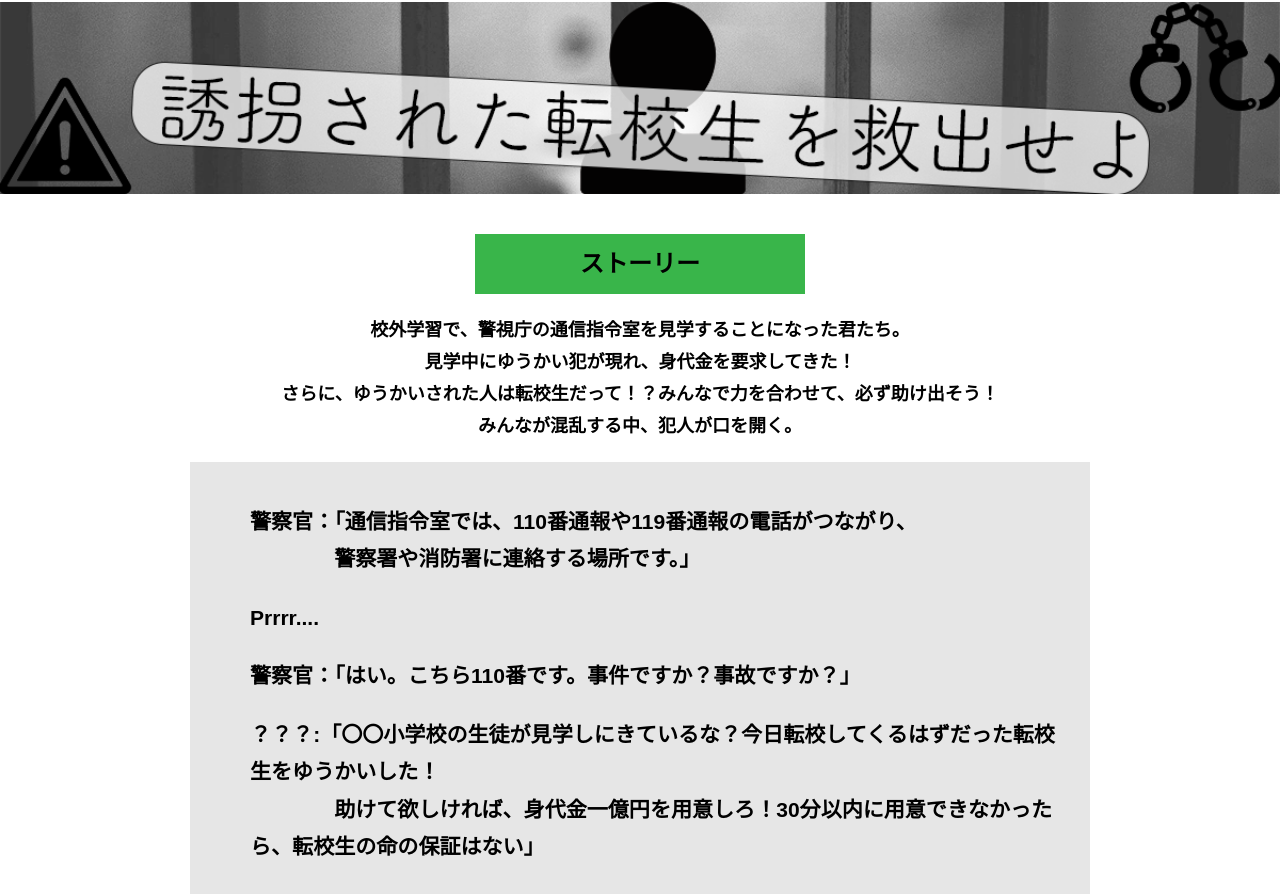
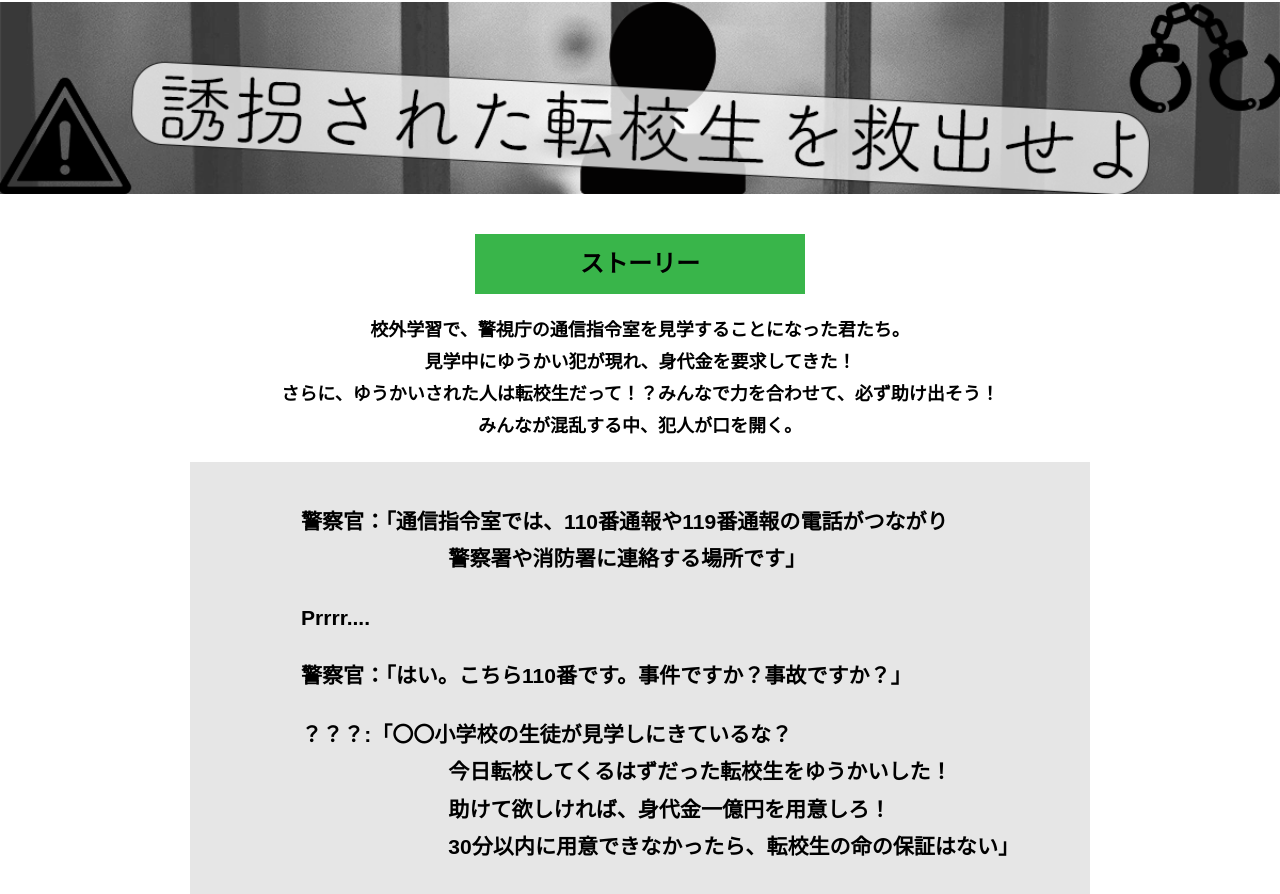
Before and after one commit to N-AQuery/beta-omiya-B, a plain HTML site: page index.html in a window 1280 px wide. Shown: the part 58-952 px from the top of the page. Drawn offline with Linux system fonts and the light colour scheme.

Commit message:
Update index.html

```diff
--- a/index.html
+++ b/index.html
@@ -35,12 +35,14 @@
             みんなが混乱する中、犯人が口を開く。</p>
           <div class="story__note__outer bg-color--gray">
             <ul class="story__note">
-              <h3>警察官：「通信指令室では、110番通報や119番通報の電話がつながり、<br>
-                　　　　警察署や消防署に連絡する場所です。」</h3>
+              <h3>警察官：「通信指令室では、110番通報や119番通報の電話がつながり<br>
+                　　　　　　　警察署や消防署に連絡する場所です」</h3>
               <h3>Prrrr....</h3>
               <h3>警察官：「はい。こちら110番です。事件ですか？事故ですか？」</h3>
-              <h3>？？？:「〇〇小学校の生徒が見学しにきているな？今日転校してくるはずだった転校生をゆうかいした！<br>
-                　　　　助けて欲しければ、身代金一億円を用意しろ！30分以内に用意できなかったら、転校生の命の保証はない」
+              <h3>？？？:「〇〇小学校の生徒が見学しにきているな？<br>
+                　　　　　　　今日転校してくるはずだった転校生をゆうかいした！<br>
+                　　　　　　　助けて欲しければ、身代金一億円を用意しろ！<br>
+                　　　　　　　30分以内に用意できなかったら、転校生の命の保証はない」
             </ul>
           </div>
           <p class="text-center">いつの間にか、タイマーが起動した。29:58、29:57・・・急がなければ。<br>
```
